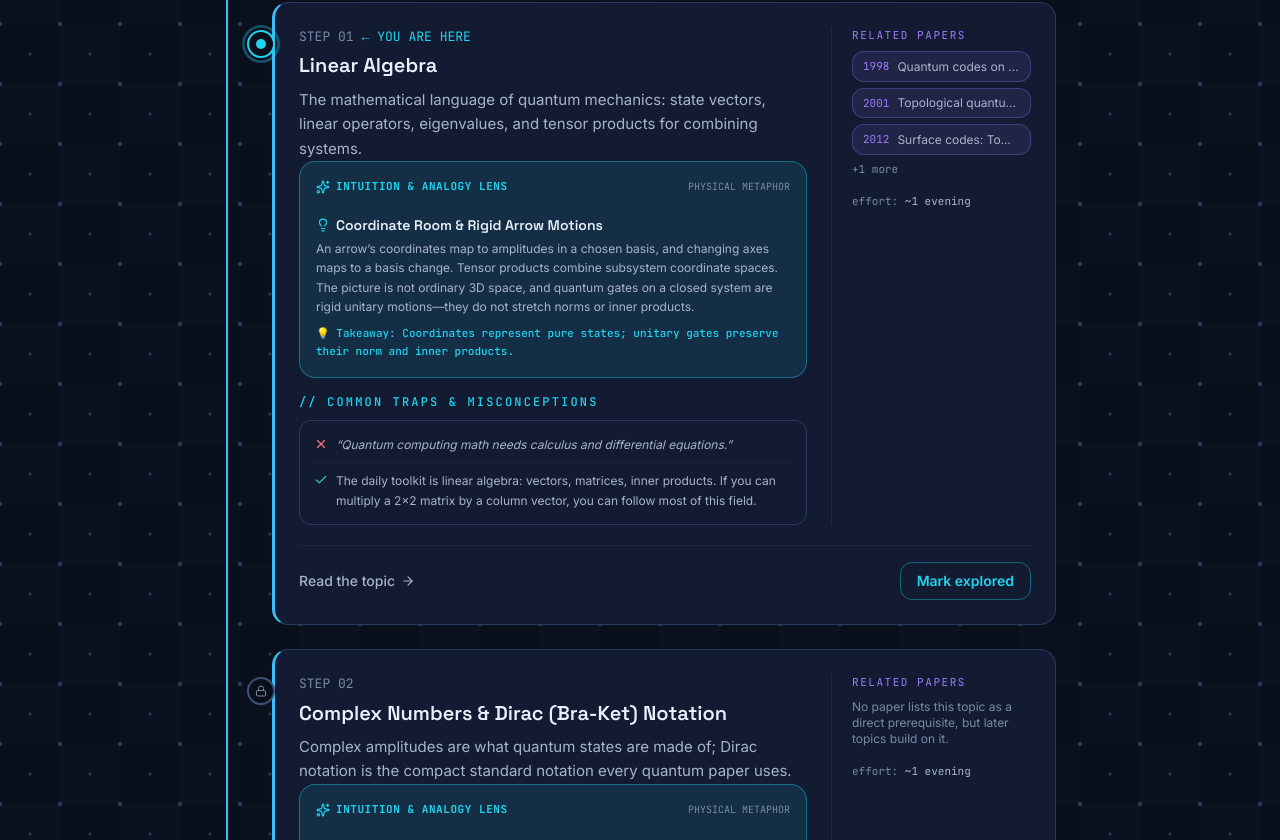
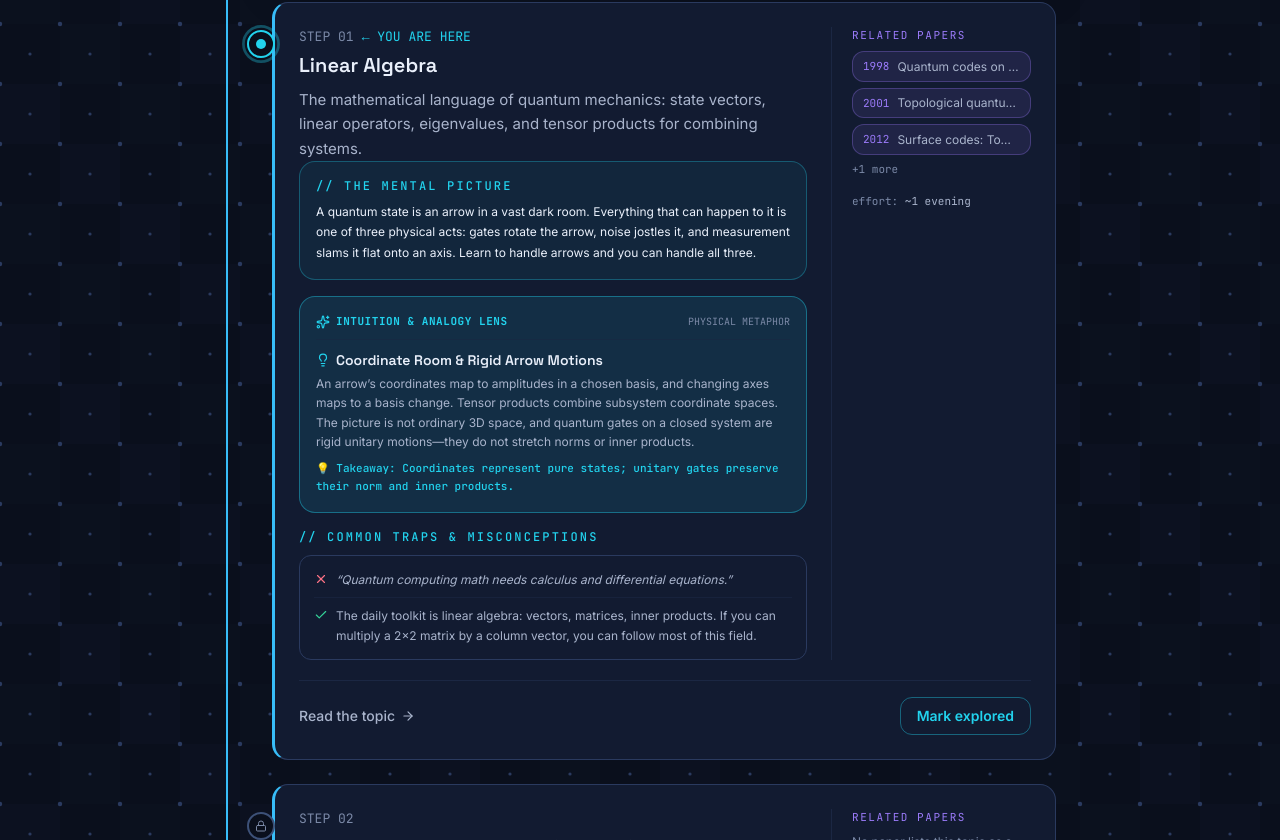
Before and after one commit to galic1987/lattice-atlas, a React (Vite) app in the folder app/: page /path in a window 1280 px wide. Shown: the part 1900-2740 px from the top of the page. Built offline with nearby package versions, Linux system fonts and the light colour scheme.

Commit message:
feat: consolidate Intuition, Cognitive Lens, and Misconceptions in TopicLensInsight

```diff
--- a/app/src/components/TopicLensInsight.tsx
+++ b/app/src/components/TopicLensInsight.tsx
@@ -21,6 +21,14 @@ export default function TopicLensInsight({ topicId }: { topicId: string }) {
 
   return (
     <div className="flex flex-col gap-4">
+      {/* Vivid Mental Picture (if present) */}
+      {insight?.intuition && (
+        <div className="rounded-xl border border-plaquette/30 bg-plaquette/[0.06] p-4">
+          <p className="eyebrow mb-2 !text-plaquette">{'// THE MENTAL PICTURE'}</p>
+          <p className="leading-[1.7] text-text-hi text-xs">{insight.intuition}</p>
+        </div>
+      )}
+
       {/* Dynamic Cognitive Lens Card */}
       {data && (
         <motion.div
--- a/app/src/pages/KnowledgeMap.tsx
+++ b/app/src/pages/KnowledgeMap.tsx
@@ -39,7 +39,6 @@ import { useProgress } from '@/store/progress';
 import SelfCheck from '@/components/SelfCheck';
 import GlossaryText from '@/components/GlossaryText';
 import TopicNotes from '@/components/TopicNotes';
-import { Intuition } from '@/components/TopicInsights';
 import CognitiveLensToggle from '@/components/CognitiveLensToggle';
 import TopicLensInsight from '@/components/TopicLensInsight';
 import Expandable3B1BCard from '@/components/Expandable3B1BCard';
@@ -986,7 +985,6 @@ function TopicDrawer({
               </button>
 
               <div className="mt-8 flex flex-col gap-8">
-                <Intuition topicId={topic.id} />
                 <TopicLensInsight topicId={topic.id} />
 
                 <DrawerSection>
```
